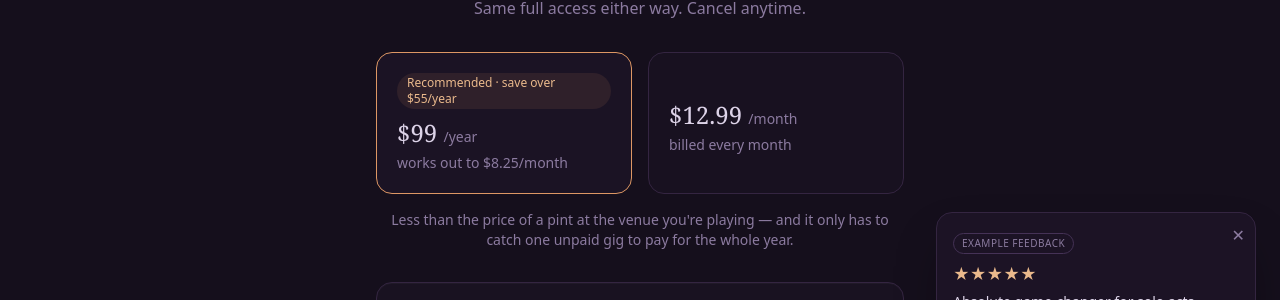
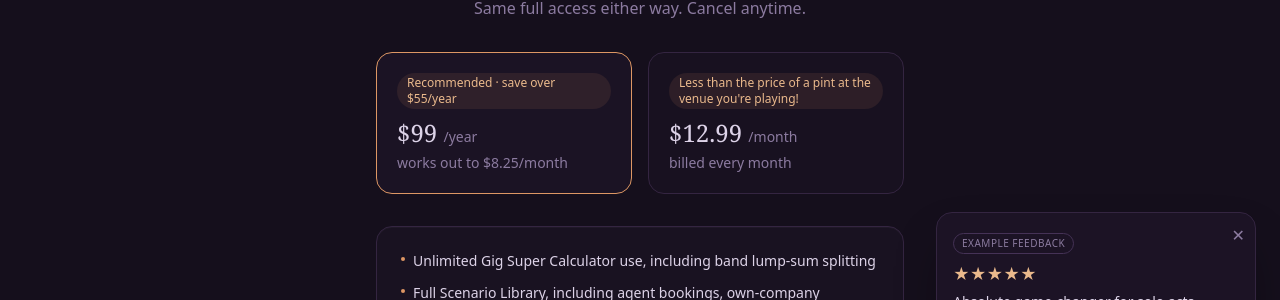
Before and after one commit to goldenleadgenerationau-art/Encore-Super, a React (Vite) app: page /pricing in a window 1280 px wide. Shown: the part 241-541 px from the top of the page. Built offline with nearby package versions, Linux system fonts and the light colour scheme; no server answers.

Commit message:
Move the price comparison into the monthly plan card as a badge
Was a separate paragraph below the plan selector — too long and in the
wrong spot. Now a short badge above the price on the monthly card, matching
the "Recommended" badge style already on the yearly card.

```diff
--- a/src/components/Pricing.tsx
+++ b/src/components/Pricing.tsx
@@ -34,6 +34,7 @@ const plans: Record<
     price: '$12.99',
     unit: '/month',
     sublabel: 'billed every month',
+    badge: "Less than the price of a pint at the venue you're playing!",
   },
 }
 
@@ -261,11 +262,6 @@ export function Pricing() {
 
       <PlanSelector billingInterval={billingInterval} setBillingInterval={setBillingInterval} />
 
-      <p className="mt-4 text-sm text-plum-400">
-        Less than the price of a pint at the venue you're playing — and it only has to
-        catch one unpaid gig to pay for the whole year.
-      </p>
-
       <Card className="mt-8 text-left">
         <ul className="space-y-3 text-sm text-plum-200">
           {included.map((item) => (
```
